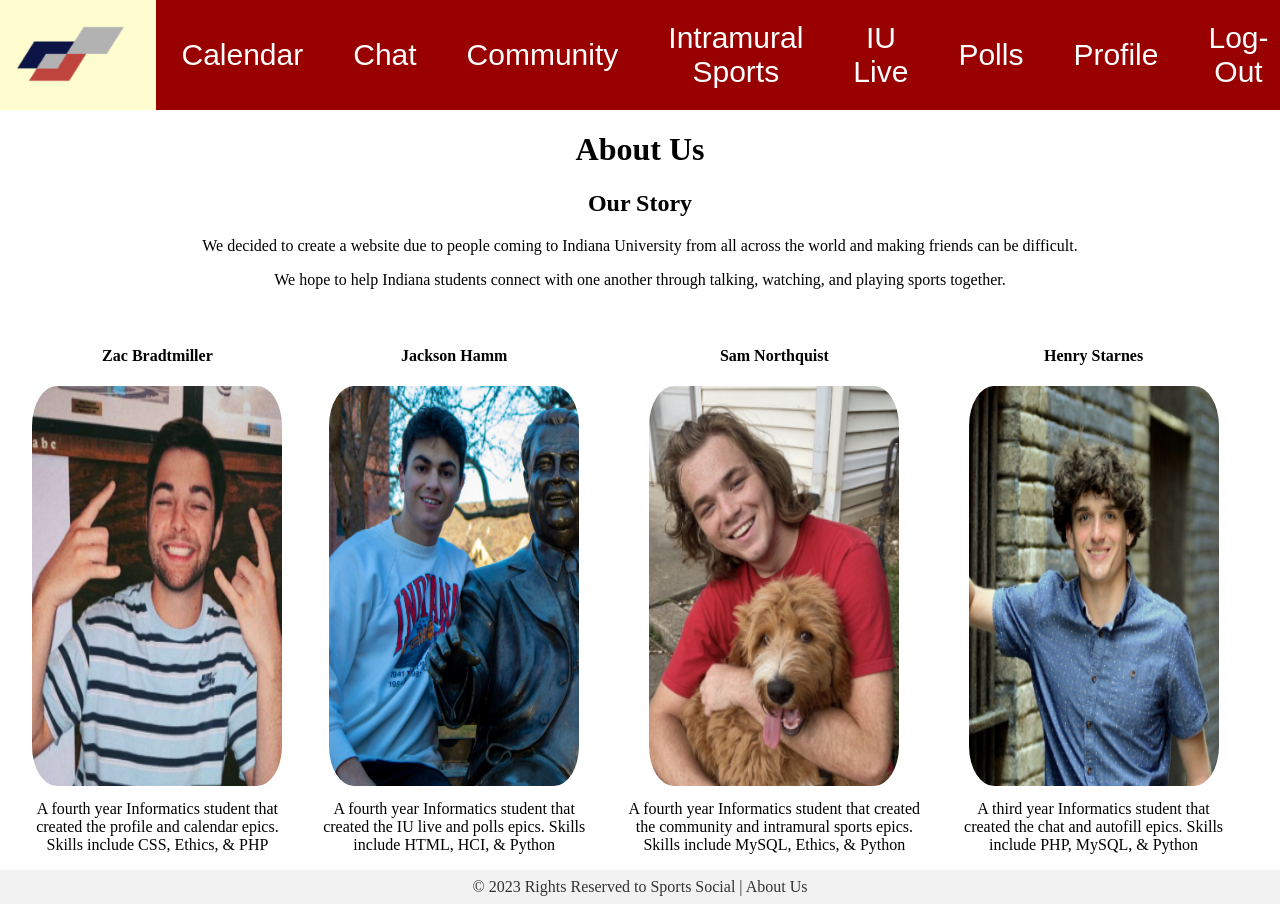
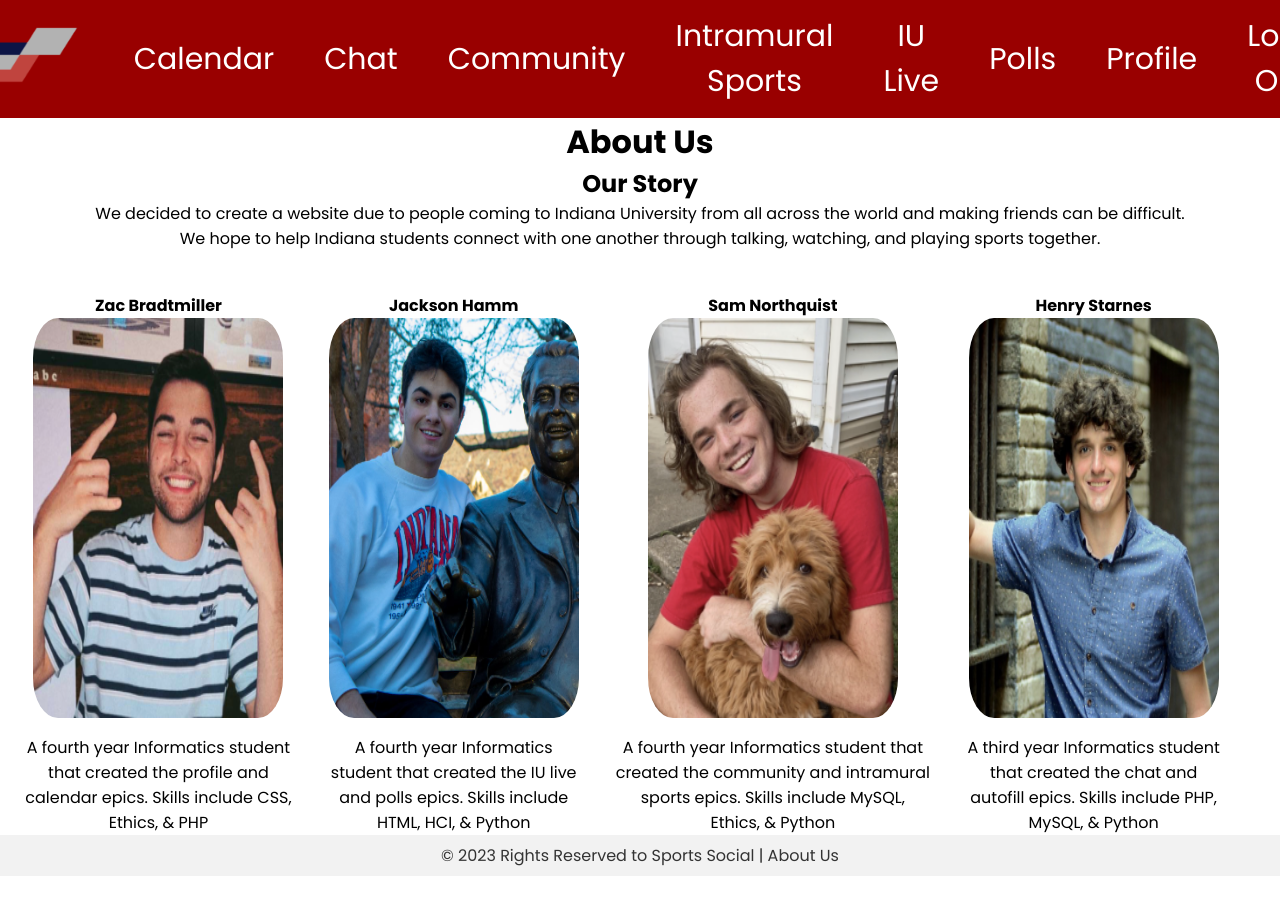
Before and after one commit to Jhamm17/Capstone, a PHP site: page /About.php in a window 1280 px wide. After the commit the page ends 876 px from the top, so only its background shows below. Run offline with PHP 8.4, Linux system fonts and the light colour scheme.

Commit message:
Changing Fonts

```diff
--- a/css/homepage.css
+++ b/css/homepage.css
@@ -1,3 +1,11 @@
+@import url('https://fonts.googleapis.com/css2?family=Poppins:wght@200;300;400;500;600;700&display=swap');
+*{
+  margin: 0;
+  padding: 0;
+  box-sizing: border-box;
+  font-family: 'Poppins', sans-serif;
+}
+
 body {
   margin: 0;
   padding: 0;
--- a/css/styles.css
+++ b/css/styles.css
@@ -1,3 +1,11 @@
+@import url('https://fonts.googleapis.com/css2?family=Poppins:wght@200;300;400;500;600;700&display=swap');
+*{
+  margin: 0;
+  padding: 0;
+  box-sizing: border-box;
+  font-family: 'Poppins', sans-serif;
+}
+
 body {
   margin: 0;
   padding: 0;
```
Also changed, not shown: css/iulive.css (+8 -0 lines), css/porfiletest.css (+3 -4 lines), css/style.css (+8 -0 lines).
